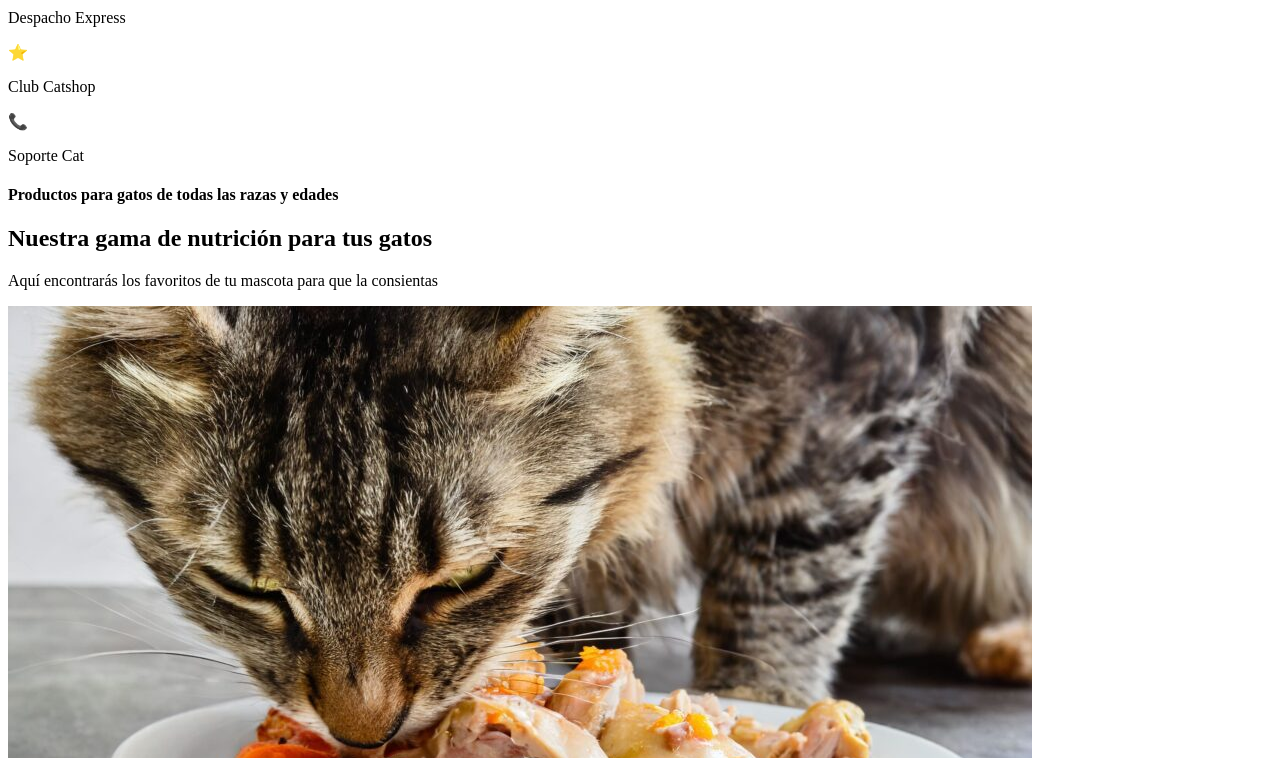
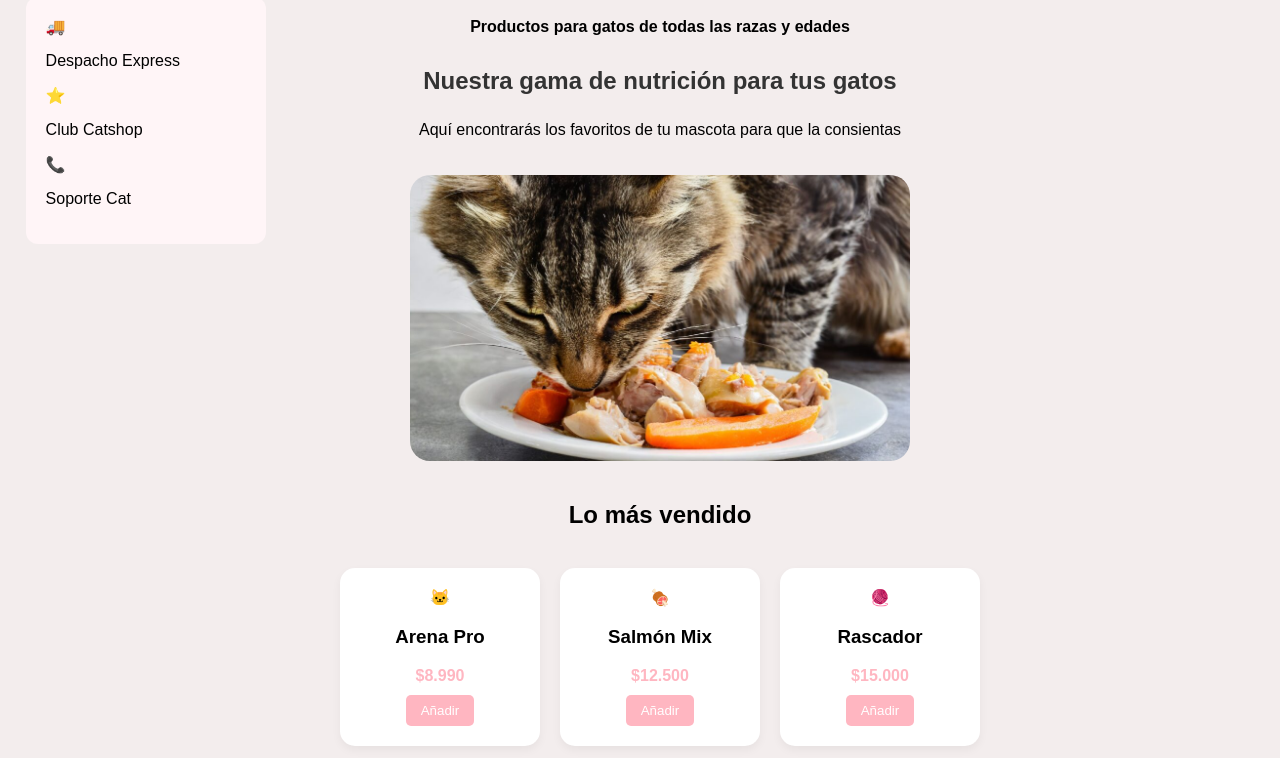
Before and after one commit to leonpecausa/catshopweb, a website: page inicio.html in a window 1280 px wide. Shown: the part 143-901 px from the top of the page. Drawn offline with Linux system fonts and the light colour scheme.

Commit message:
Corrección final nombre CSS diseno.css

```diff
--- a/inicio.html
+++ b/inicio.html
@@ -5,7 +5,7 @@
     <meta name="viewport" content="width=device-width, initial-scale=1.0">
     <title>Catshop</title>
     <link rel="icon" type="image/jpg" href="catshop.jpg">
-    <link rel="stylesheet" href="diseño.css">
+    <link rel="stylesheet" href="diseno.css">
 </head>
 <body>
     <header class="main-header">
```
